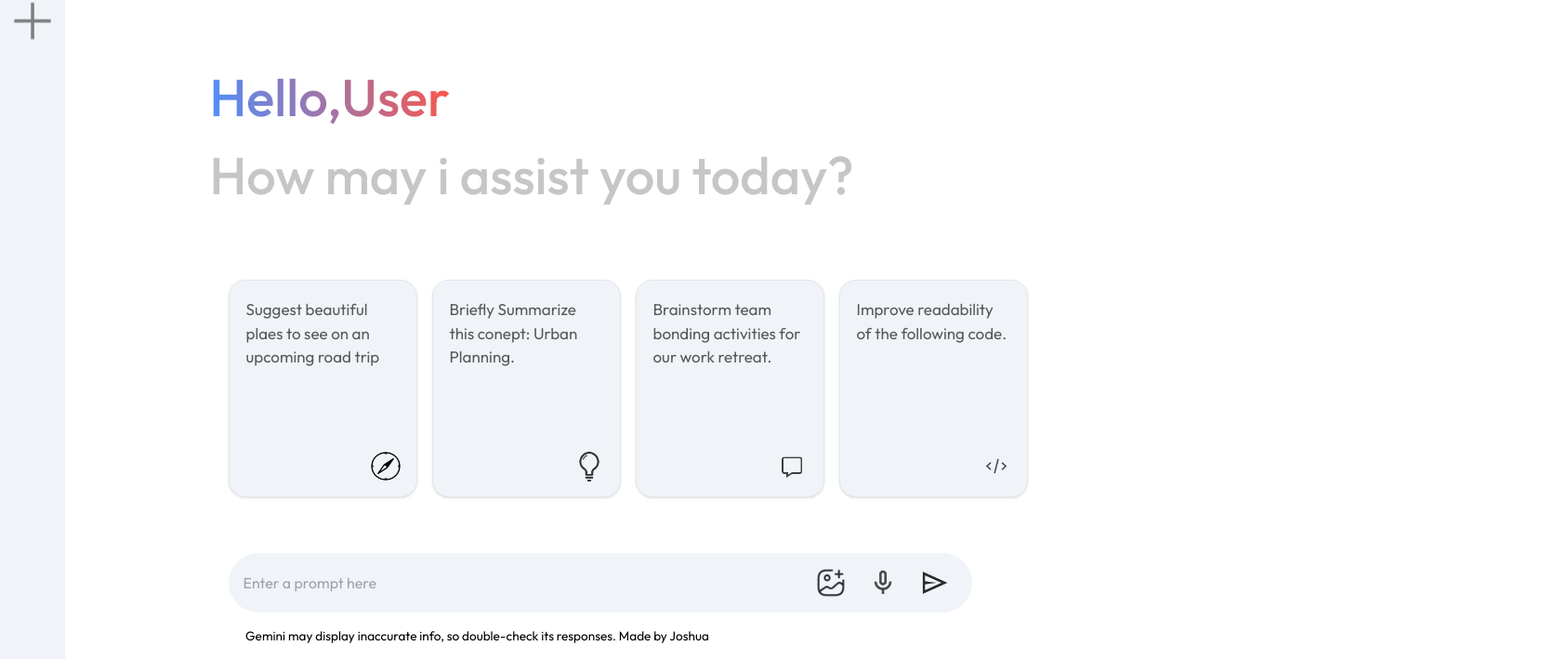
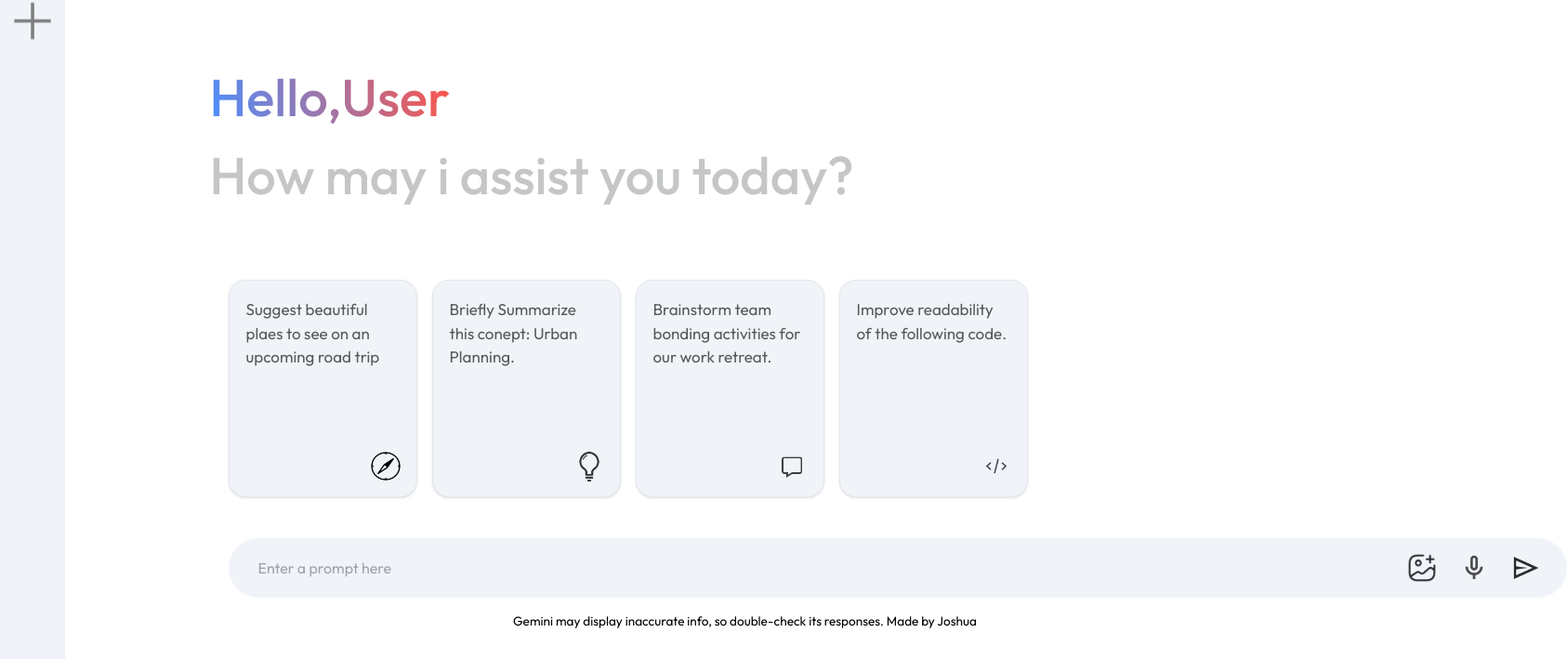
Before and after one commit to Joshuadmello04/gemini-clone, a React (Vite) app in the folder gemini-clone/: page / in a window 1280 px wide. Shown: the part 91-800 px from the top of the page at 93% size, 1686 px wide, since content can reach past the window. Built offline with nearby package versions, Linux system fonts and the light colour scheme.

Commit message:
starting

```diff
--- a/gemini-clone/src/components/Main/Main.jsx
+++ b/gemini-clone/src/components/Main/Main.jsx
@@ -91,19 +91,21 @@ const Main = () => {
                     </div>
                 }
 
-                <div className='main-bottom max-w-xl '>
+                <div className='main-bottom'>
                     <div className='search-box'>
-                        <input onChange={(e) => setInput(e.target.value)} value={input} type="text" placeholder='Enter a prompt here' />
+                        <input className='w-full px-4 py-2 rounded-lg border focus:outline-none focus:border-blue-500' onChange={(e) => setInput(e.target.value)} value={input} type="text" placeholder='Enter a prompt here' />
                         <div className='try'>
-                            <img src={assets.gallery_icon} />
-                            <img src={assets.mic_icon} />
-                            <img onClick={() => onSent()} src={assets.send_icon} />
+                            <img src={assets.gallery_icon} alt="gallery icon" />
+                            <img src={assets.mic_icon} alt="mic icon" />
+                            <img onClick={() => onSent()} src={assets.send_icon} alt="send icon" />
                         </div>
                     </div>
-                    <p className='bottom-info'>
+                    <p className='text-center bottom-info'>
                         Gemini may display inaccurate info, so double-check its responses. Made by Joshua
                     </p>
                 </div>
+
+
             </div>
         </div>
     );
--- a/gemini-clone/src/components/Main/main.css
+++ b/gemini-clone/src/components/Main/main.css
@@ -84,7 +84,7 @@
   bottom: 0;
   max-width: 90vw;
   padding: 0px 20px;
-  margin-bottom: 0em;
+  margin-bottom: 1em;
 }
 
 .search-box{
@@ -96,7 +96,7 @@
   padding: 1em;
   border-radius: 50px;
   height :4em;
-  min-width: 80%;
+
   margin-top: 1em;
 }
 
@@ -104,11 +104,11 @@
     display: flex;
     gap: 1em;
     align-items: center;
+    margin-right: 0.25em;
 }
 .search-box img{
     width: 2.5em;
     padding-right: 0.5em;
-
 }
 
 .search-box input{
@@ -181,14 +181,12 @@
         margin: 0 10px; /* Further reduce margin */
         margin-bottom: 0.5em;
     }
-    .search-box{
 
-    }
 }
 
 @media (min-width: 891px)
 {
     .search-box{
-        min-width: 50em;
+        min-width: 90em;
     }
 }
```
